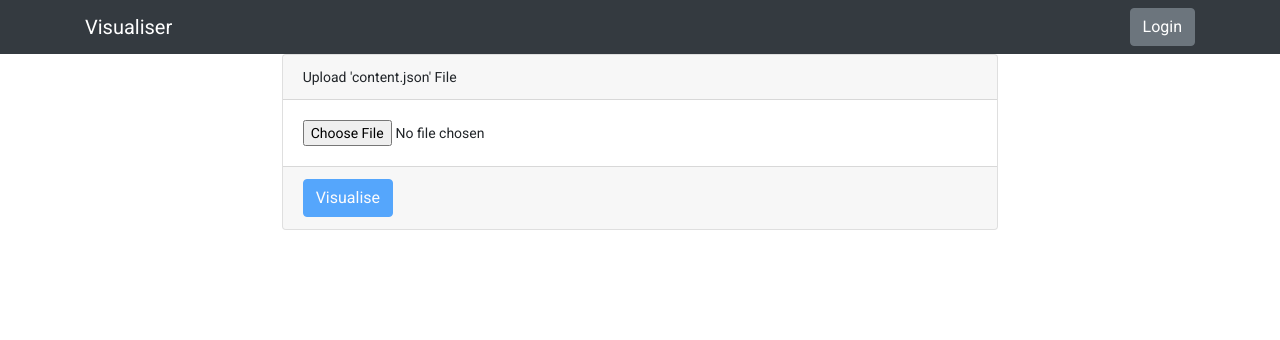
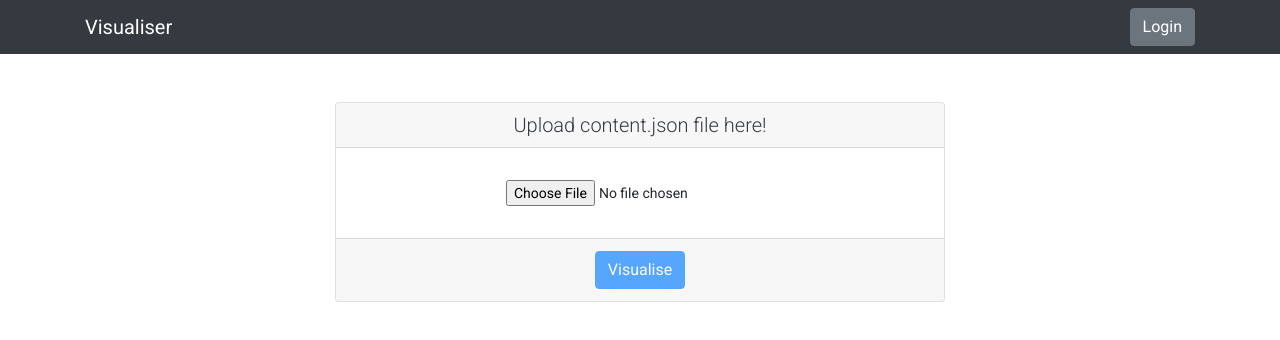
Before and after one commit to AnMan9801/Angular-json-visualiser, an Angular app: page / in a window 1280 px wide. Shown: the top 340 px of the page. Built offline with nearby package versions, Linux system fonts and the light colour scheme.

Commit message:
feat : error on wron input file

```diff
--- a/src/app/file-upload/file-upload.component.html
+++ b/src/app/file-upload/file-upload.component.html
@@ -1,10 +1,23 @@
-<div class="container col-7">
+<div class="container col-6 text-center pt-5">
   <div class="card">
     <div class="card-header">
-      Upload 'content.json' File
+      <div class="lead text-dark">
+        Upload content.json file here!
+      </div>
     </div>
     <div class="card-body">
-      <input type="file" id="fileInput" (change)="onFileSelected($event)" >
+
+      <ul class="list-group list-group-flush">
+        <li class="list-group-item">
+          <input type="file" accept="application/json" id="fileInput" (change)="onFileSelected($event)">
+        </li>
+        <li class="list-group-item" *ngIf="fileLoadError">
+          <div class="alert alert-danger" role="alert" >
+            Upload Appropriate JSON file!
+          </div>
+        </li>
+      </ul>
+
     </div>
     <div class="card-footer">
       <button class="btn btn-primary" [disabled]="!fileLoaded"> Visualise </button>
--- a/src/app/file-upload/file-upload.component.ts
+++ b/src/app/file-upload/file-upload.component.ts
@@ -11,25 +11,36 @@ import {
 export class FileUploadComponent implements OnInit {
 
   obj;
-  fileLoaded:boolean = false;
+  fileLoaded: boolean = false;
+  fileLoadError: boolean = false;
   constructor() {}
 
   ngOnInit(): void {}
 
   async onFileSelected(event) {
+    try {
       await this.onFileSelectedSub(event);
       this.fileLoaded = true;
+    } catch (error) {
+      this.fileLoadError = true;
+      console.log(error);
+    }
   }
   async onFileSelectedSub(event: any) {
+
     var that = this;
     var reader = new FileReader(); // File reader to read the file
     // This event listener will happen when the reader has read the file
     reader.addEventListener('load', function () {
+      try {
         var result = JSON.parse(reader.result as string); // Parse the result into an object
         console.log(result);
 
         that.obj = result;
         console.log(that.obj);
+      } catch (error) {
+        that.fileLoadError = true;
+      }
 
     });
 
```
Lines whose indentation alone changed are shown as unchanged.
